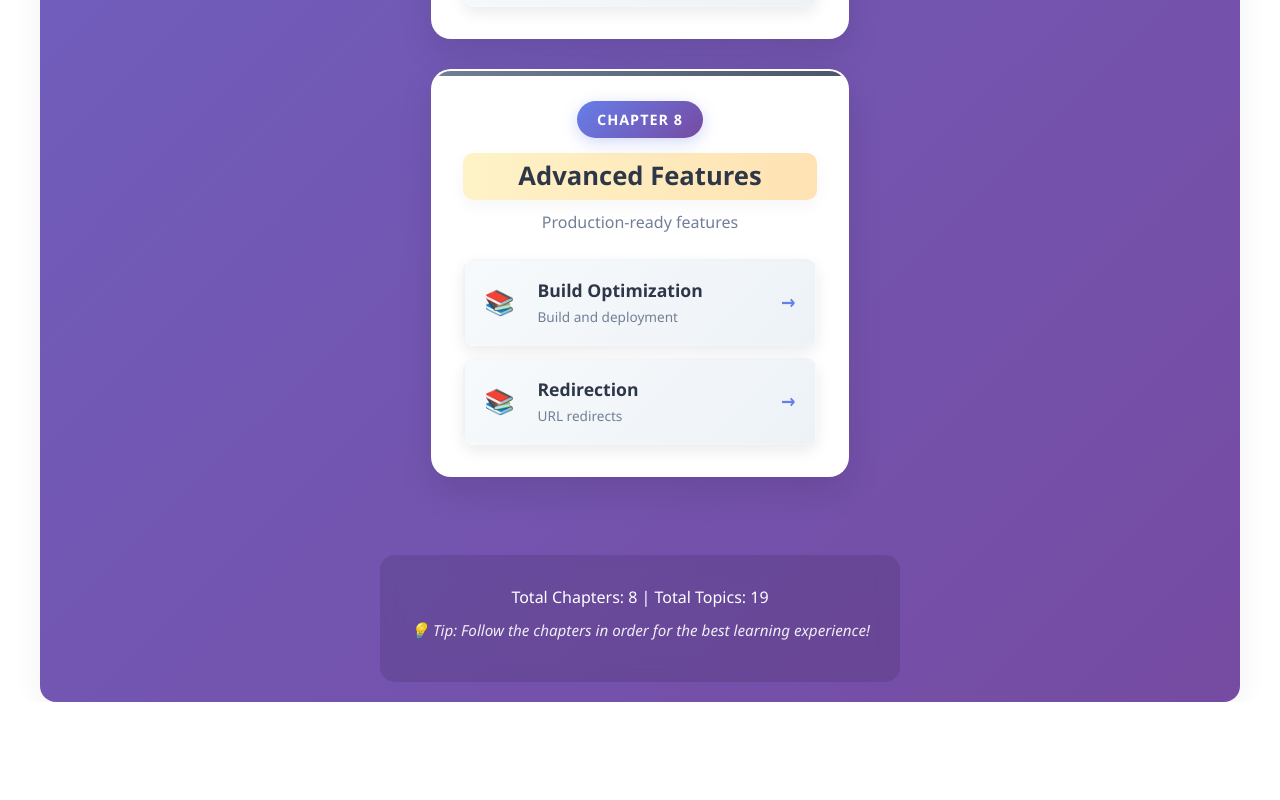
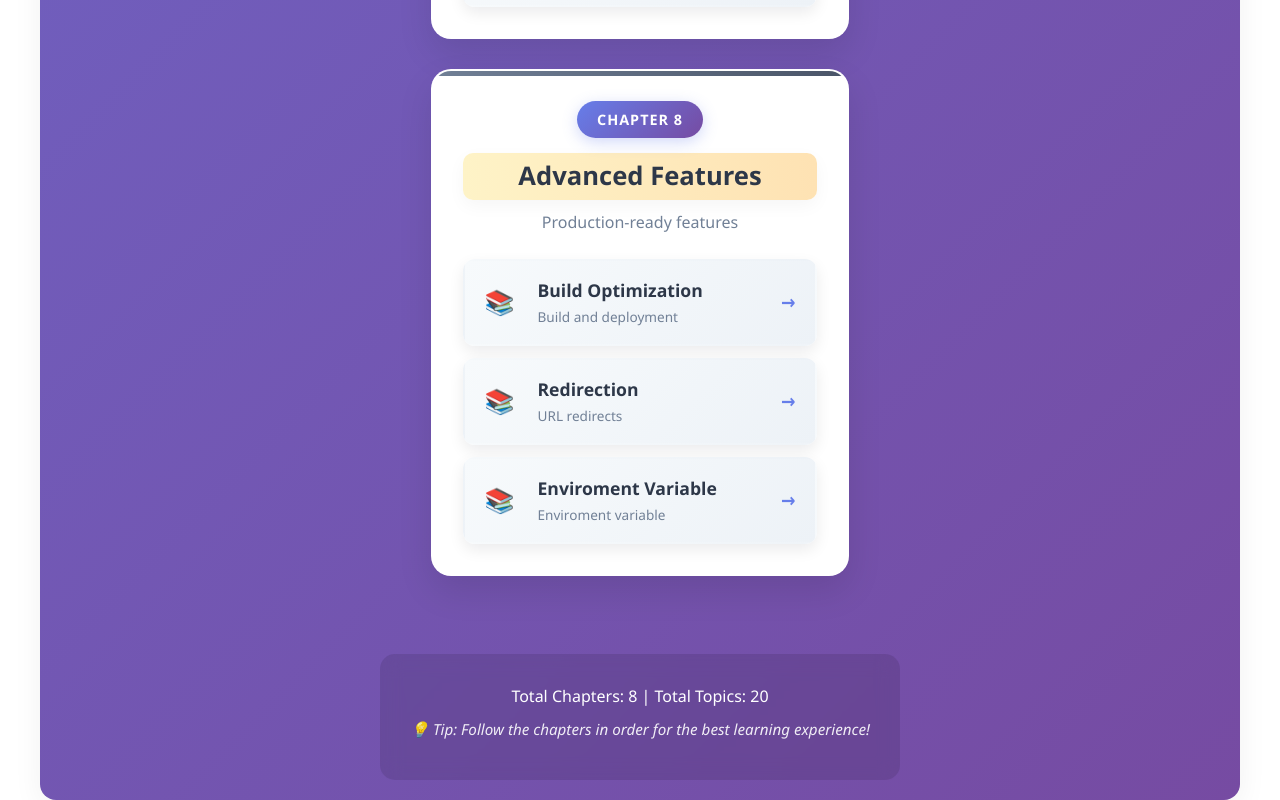
Before and after one commit to FarhanHussain7/NextJsFile, a Next.js app: page /topics in a window 1280 px wide. Shown: the part 3592-4392 px from the top of the page. Before the commit the page ends 4294 px from the top, so only its background shows below. Built offline with nearby package versions, Linux system fonts and the light colour scheme.

Commit message:
Enviroment variable files are added

```diff
--- /dev/null
+++ b/src/app/config/page.js
@@ -0,0 +1 @@
+export const API_URL_CONFIG="" ;
--- /dev/null
+++ b/src/app/env/page.js
@@ -0,0 +1,13 @@
+export default function EnviromentVar(){
+    console.log(process.env.ENVIROMENT_VARIABLE);
+    return (
+        <div>
+            <h1>It will Check Enviroment Variable </h1>
+        {
+            process.env.ENVIROMENT_VARIABLE ?
+             <h1>ENVIOMENT_VARIABLE FOUND</h1>
+            :<h2>ENV NOT FOUND</h2>
+        }
+        </div>
+    )
+}
--- a/src/app/topics/page.js
+++ b/src/app/topics/page.js
@@ -77,6 +77,7 @@ const chapters = [
     topics: [
       { name: "Build Optimization", path: "/Build", description: "Build and deployment" },
       { name: "Redirection", path: "/Redirection", description: "URL redirects" },
+      { name: "Enviroment Variable", path: "/env", description: "Enviroment variable"}
     ]
   }
 ];
```
